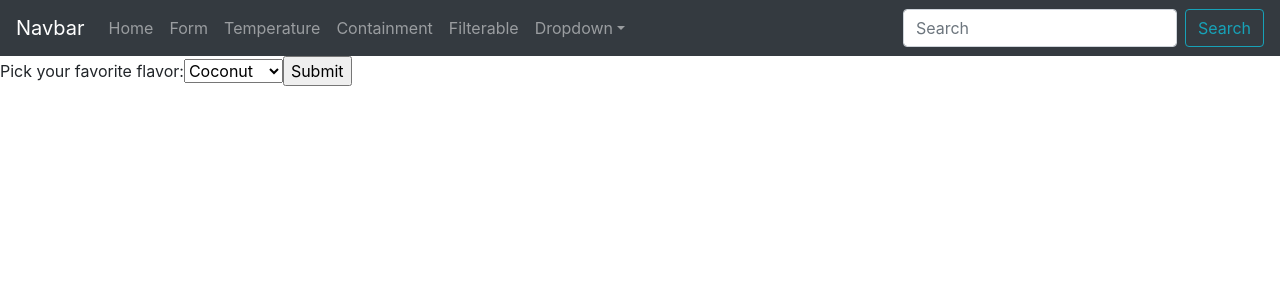
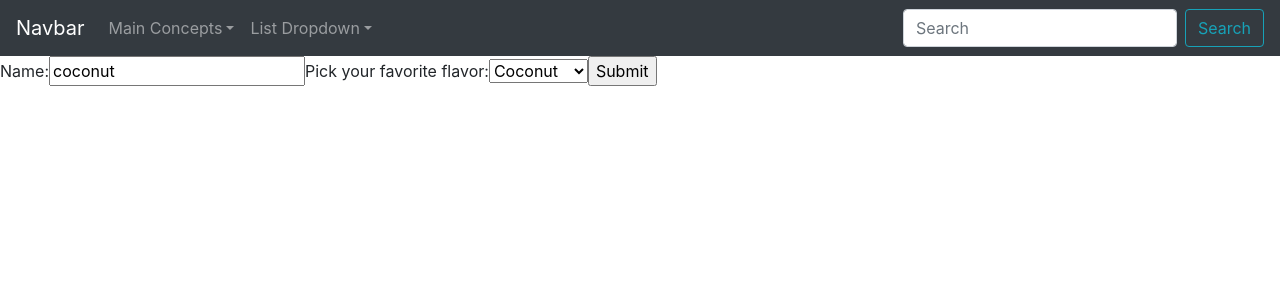
Before and after one commit to kingduy119/NodeJS, a React (Create React App) app in the folder client/: page /form in a window 1280 px wide. Shown: the top 300 px of the page. Built offline with nearby package versions, Linux system fonts and the light colour scheme.

Commit message:
!Refactory Navigation

```diff
--- a/client/src/components/App.js
+++ b/client/src/components/App.js
@@ -11,9 +11,6 @@ class App extends Component {
     render() {
         return (
             <div>
-                {/* <AddTodo/>
-                <VisibleTodoList />
-                <Footer /> */}
                 <Navigation/>
             </div>
         );
--- a/client/src/containers/Navigation.js
+++ b/client/src/containers/Navigation.js
@@ -16,7 +16,8 @@ import FormControl from "react-bootstrap/FormControl";
 
 import {
     NavDropdown,
-    Button
+    Button,
+    Dropdown
 } from "react-bootstrap";
 
 import Home from "./page/Home";
@@ -35,20 +36,23 @@ const PRODUCTS = [
   ];
 
 const navConfig = {
+    main_concepts:{
+        name: "Main Concepts",
         links: [
             { path: "/home", text: "Home", component: <Home/> },
             { path: "/form", text: "Form", component: <NameForm/>},
             { path: "/temperature", text: "Temperature", component: <Temperature/>},
             { path: "/containment", text: "Containment", component: <Containment/>},
             { path: "/filterable", text: "Filterable", component: <FilterableProductTable products={PRODUCTS}/>}
-    ],
+        ]
+    },
     dropdown: {
-        title: "Dropdown",
+        name: "List Dropdown",
         links: [
-            { path: "/action/1-1", text: "Another Action" },
-            { path: "/action/1-2", text: "Something" },
-            { path: "/action/1-3", text: "Seperated Link" },
-            { path: "/action/1-4", text: "Other" }
+            { path: "/action/1-1", text: "Another Action", component: <h2>Another Action</h2>},
+            { path: "/action/1-2", text: "Something", component: <h2>Something</h2> },
+            { path: "/action/1-3", text: "Seperated Link", component: <h2>Seperated Link</h2> },
+            { path: "/action/1-4", text: "Other", component: <h2>Other</h2> }
         ]
     },
     search: {
@@ -57,31 +61,43 @@ const navConfig = {
     }
 }
 
-export default class Navigation extends Component {
-    constructor(props) {
-        super(props);
-
+class ListRoute extends Component {
+    render() {
+        return(
+            this.props.routes.map(item => (
+                <Route path={item.path}>{item.component}</Route>
+            ))
+        );
+    }
 }
 
-    // <--- Links --->
-    showLinks(links={}) {
-        return links.map(item => (<Nav.Link href={item.path}>{item.text}</Nav.Link>))
+class ListLink extends Component {
+    render() {
+        return (
+            this.props.links.map(item => (
+                <Nav.Link href={item.path}>{item.text}</Nav.Link>
+            ))
+        );
+    }
 }
 
-    // <--- Dropdown --->
-    showDropDown(dropdown) {
-        return (
-            <NavDropdown
-        title={dropdown.title}
-        id="collasible-nav-dropdown"
-        >
-            {dropdown.links.map(item => (
-                <NavDropdown.Item path={item.path} >
-                    {item.text}
-                </NavDropdown.Item>
+class ListDropdown extends Component {
+    render() {
+        const name = this.props.dropdown.name;
+        const links = this.props.dropdown.links;
+        return(
+            <NavDropdown title={name} id="collasible-nav-dropdown">
+                {links.map(item => (
+                    <NavDropdown.Item href={item.path}>{item.text}</NavDropdown.Item>
                 ))}
             </NavDropdown>
         );
+    }
+}
+
+export default class FilterNavigationContainer extends Component {
+    constructor(props) {
+        super(props);
     }
 
     // <--- Search --->
@@ -100,15 +116,15 @@ export default class Navigation extends Component {
             <Navbar bg="dark" variant="dark" expand="lg">
 
             <Navbar.Brand href="/home">Navbar</Navbar.Brand>
+
             <Navbar.Toggle aria-controls="basic-navbar-nav" />
-
             <Navbar.Collapse>
                 <Nav className="mr-auto">
-                    {/* <-- Links --> */}
-                    {this.showLinks(navConfig.links)}
+                    {/* <-- Main Concepts Dropdown --> */}
+                    <ListDropdown dropdown={navConfig.main_concepts}/>
 
                     {/* <-- Dropdown --> */}
-                    {this.showDropDown(navConfig.dropdown)}
+                    <ListDropdown dropdown={navConfig.dropdown}/>
                 </Nav>
 
                 {/* <-- Search -->> */}
@@ -118,11 +134,10 @@ export default class Navigation extends Component {
             </Navbar>
 
             <Switch>
-                {navConfig.links.map(item => (
-                    <Route path={item.path}>
-                        {item.component}
-                    </Route>
-                ))}
+               <React.Fragment>
+                <ListRoute routes={navConfig.main_concepts.links}/>
+                <ListRoute routes={navConfig.dropdown.links}/>
+               </React.Fragment>
             </Switch>
         </React.Fragment>
         )
--- a/client/src/containers/page/FilterableProductTable.js.js
+++ b/client/src/containers/page/FilterableProductTable.js.js
@@ -1,8 +1,7 @@
+
 // React 12:
 // Think in React
 import React , { Component } from "react";
-
-
 
 // ---> Search:
 class Search extends Component {
--- a/client/src/containers/page/Form.js
+++ b/client/src/containers/page/Form.js
@@ -26,13 +26,15 @@ export default class NameForm extends Component {
         return(
             <form onSubmit={this.handleSubmit}>
                 <label>
-                    {/* Name:
+                    Name:
                     <input
                         type="text"
                         value={this.state.value}
                         onChange={this.handleChange}
-                    /> */}
+                    />
+                </label>
 
+                <label>
                     Pick your favorite flavor:
                     <select value={this.state.value} onChange={this.handleChange}>
                         <option value="grapefruit">Grapefruit</option>
@@ -40,8 +42,8 @@ export default class NameForm extends Component {
                         <option value="coconut">Coconut</option>
                         <option value="mango">Mango</option>
                     </select>
+                </label>
 
-                </label>
                 <input type="submit" value="Submit"/>
             </form>
         );
```
Also changed, not shown: client/src/containers/Router.js (deleted, +0 -23 lines). Lines whose indentation alone changed are shown as unchanged.
